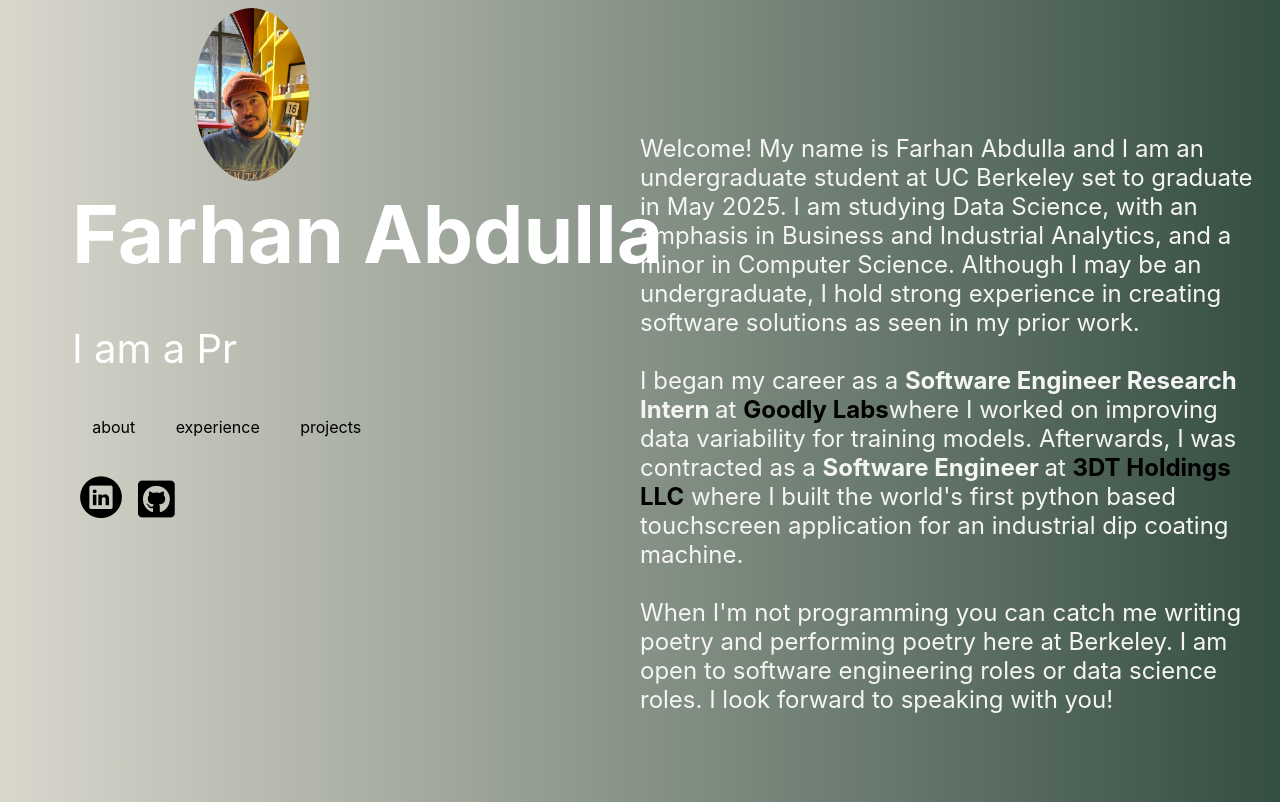
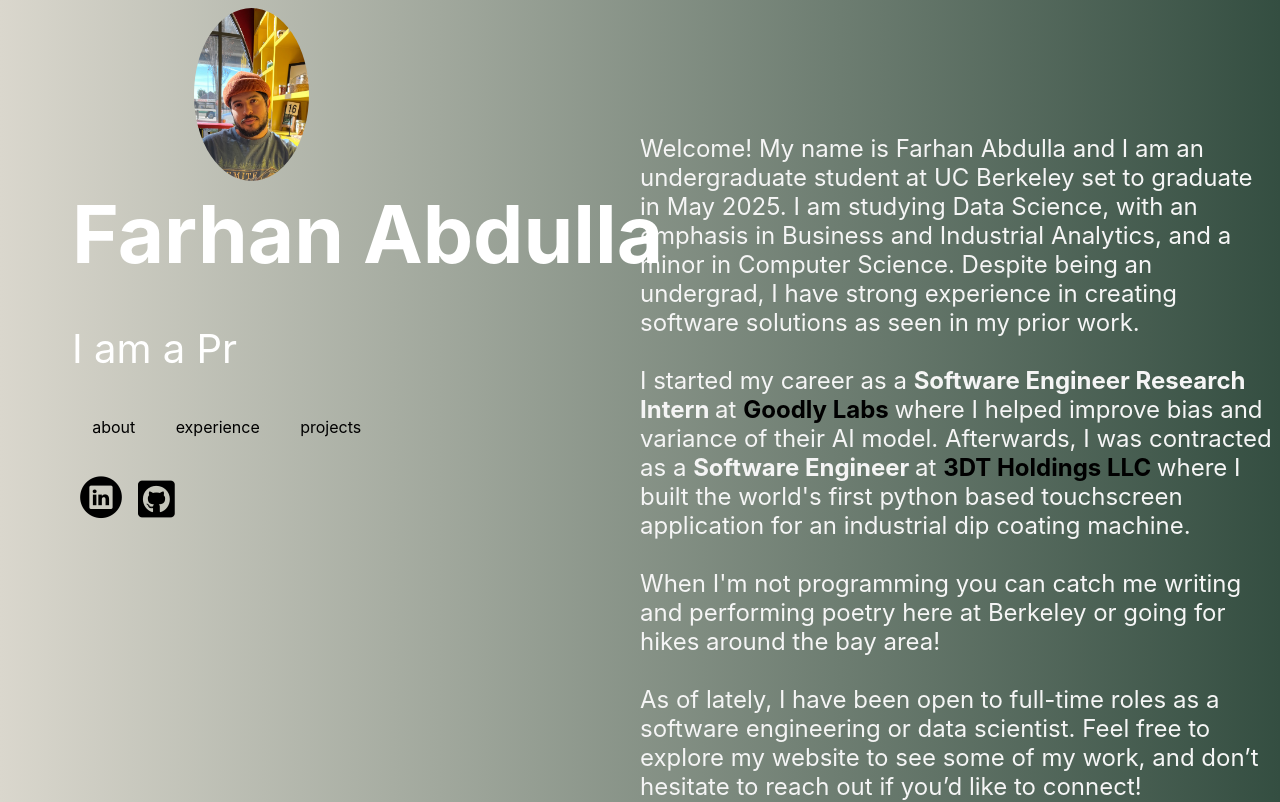
Before and after one commit to Fabdulla1/Farhan-Abdulla, a React (Vite) app: page / in a window 1280 px wide. Shown: the top 802 px of the page. Built offline with nearby package versions, Linux system fonts and the light colour scheme.

Commit message:
Adjusted personal summary

```diff
--- a/src/App.jsx
+++ b/src/App.jsx
@@ -184,21 +184,24 @@ function App() {
                         graduate
                         in May 2025. I am studying Data Science, with an emphasis in Business and Industrial Analytics,
                         and
-                        a minor in Computer Science. Although I may be an undergraduate, I hold strong experience in
-                        creating software solutions as seen in my prior work. <br/><br/> I began my career as
+                        a minor in Computer Science. Despite being an undergrad, I have strong experience in
+                        creating software solutions as seen in my prior work. <br/><br/> I started my career as
                         a <b> Software
                         Engineer Research Intern </b> at <a href={"https://www.goodlylabs.org/"}
-                                                            style={{color: 'black'}}><b> Goodly Labs</b></a>
-                        where I worked on improving data variability for training models. Afterwards, I was contracted
+                                                            style={{color: 'black'}}><b> Goodly Labs </b></a>
+                        where I helped improve bias and variance of their AI model. Afterwards, I was contracted
                         as
                         a <b> Software
                         Engineer </b> at <a href={"https://3dtholdings.com/"} style={{color: 'black'}}><b> 3DT Holdings
-                        LLC</b></a> where I
+                        LLC </b></a> where I
                         built the world's first python based touchscreen application for an industrial dip coating
                         machine.<br/><br/>
-                        When I'm not programming you can catch me writing poetry and performing poetry here at Berkeley.
-                        I am open to software engineering roles or data science roles. I look forward to speaking with
-                        you!
+                        When I'm not programming you can catch me writing and performing poetry here at Berkeley or going
+                        for hikes around the bay area!
+                        <br/><br/>
+                        As of lately, I have been open to full-time roles as a software engineering or data scientist.
+                        Feel free to explore my website to see some of my work, and don’t hesitate to reach out if you’d
+                        like to connect!
                     </text>
                     <div className={'Experience'} style={{marginTop: '40%'}} id={'Experience'}></div>
                     <div>
@@ -398,21 +401,24 @@ function App() {
                         graduate
                         in May 2025. I am studying Data Science, with an emphasis in Business and Industrial Analytics,
                         and
-                        a minor in Computer Science. Although I may be an undergraduate, I hold strong experience in
-                        creating software solutions as seen in my prior work. <br/><br/> I began my career as
+                        a minor in Computer Science. Despite being an undergrad, I have strong experience in
+                        creating software solutions as seen in my prior work. <br/><br/> I started my career as
                         a <b> Software
                         Engineer Research Intern </b> at <a href={"https://www.goodlylabs.org/"}
-                                                            style={{color: 'black'}}><b> Goodly Labs</b></a>
-                        where I worked on improving data variability for training models. Afterwards, I was contracted
+                                                            style={{color: 'black'}}><b> Goodly Labs </b></a>
+                        where I helped improve bias and variance of their AI model. Afterwards, I was contracted
                         as
                         a <b> Software
                         Engineer </b> at <a href={"https://3dtholdings.com/"} style={{color: 'black'}}><b> 3DT Holdings
-                        LLC</b></a> where I
+                        LLC </b></a> where I
                         built the world's first python based touchscreen application for an industrial dip coating
                         machine.<br/><br/>
-                        When I'm not programming you can catch me writing poetry and performing poetry here at Berkeley.
-                        I am open to software engineering roles or data science roles. I look forward to speaking with
-                        you!
+                        When I'm not programming you can catch me writing and performing poetry here at Berkeley or going
+                        for hikes around the bay area!
+                        <br/><br/>
+                        As of lately, I have been open to full-time roles as a software engineering or data scientist.
+                        Feel free to explore my website to see some of my work, and don’t hesitate to reach out if you’d
+                        like to connect!
                     </text>
                     <div className={'Experience'} style={{marginTop: '40%'}} id={'Experience'}>
 
```
